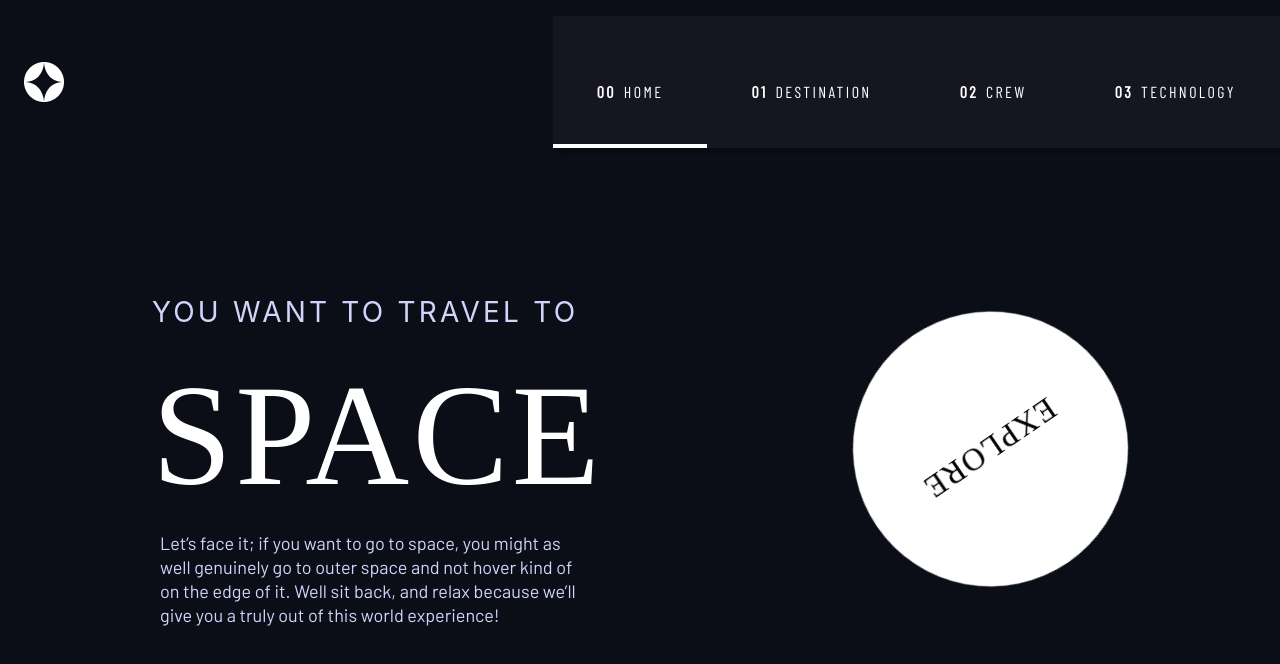
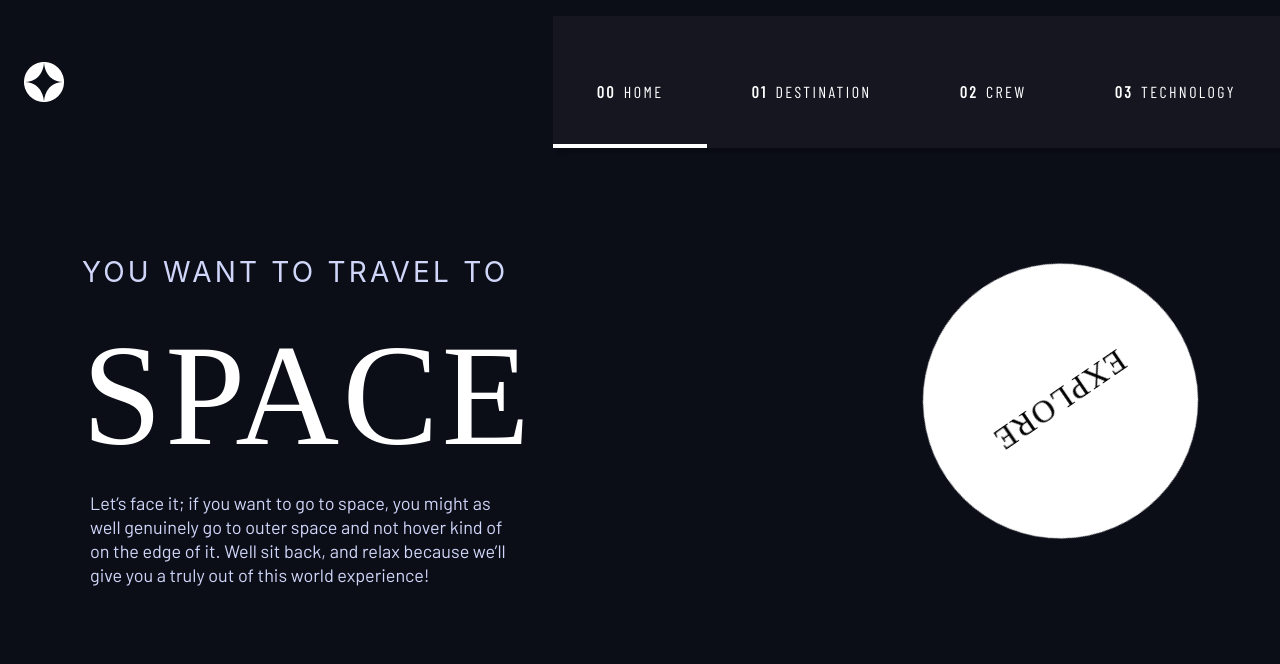
Before and after one commit to doganeraylin/space-tourism-frontend, a Next.js app: page / in a window 1280 px wide. Shown: the top 664 px of the page. Built offline with nearby package versions, Linux system fonts and the light colour scheme; a web font is replaced by a local one.

Commit message:
fixed positioning

```diff
--- a/components/Crew/Crew.module.css
+++ b/components/Crew/Crew.module.css
@@ -1,11 +1,14 @@
 .container {
-    max-width: 325px;
-    margin: 5% auto 0;
+    display: flex;
+    flex-direction: column;
+    align-items: center;
 }
 
 .tabsContainer {
-    margin: 0 auto;
-    width: 10rem;
+    display: flex;
+    justify-content: center;
+    gap: 1.5rem;
+    margin: 1rem 0;
 }
 
 .imgContainer {
@@ -14,13 +17,14 @@
 }
 
 .imgContainer img {
-    max-width: 170px;
+    max-width: 100%;
+    padding: 1rem 2rem;
 }
 
 .tabBtn {
     border: none;
-    width: 0.75rem;
-    height: 0.75rem;
+    width: 1rem;
+    height: 1rem;
     border-radius: 50%;
     opacity: 0.17;
 }
@@ -70,7 +74,6 @@
     line-height: 1.5rem;
 }
 
-
 .title {
     font-family: var(--barlow-condensed);
     text-transform: uppercase;
@@ -86,14 +89,17 @@
     margin-right: .75rem;
 }
 
-/* media queries tablet */
+.textContainer {
+    text-align: center;
+}
+
+.bio {
+    max-width: 500px;
+    margin: 0 auto;
+    padding: 0.5rem 1rem;
+}
 
 @media (min-width: 768px) {
-
-    .container {
-        max-width: 460px;
-    }
-
     .imgContainer {
         border: none;
     }
@@ -107,14 +113,7 @@
     }
 }
 
-/* media queries desktop */
-
-@media (min-width: 1200px) {
-
-    .container {
-        max-width: 1100px;
-    }
-
+@media (min-width: 1024px) {
     .title {
         font-size: 2rem;
         margin: 1rem 0 1.5rem 4rem;
@@ -125,18 +124,9 @@
         max-width: 530px;
     }
 
-    .tabsContainer {
-        margin: 3rem 0 0;
-    }
-
     .tabBtn {
         width: 1rem;
         height: 1rem;
-    }
-
-    .textContainer {
-        max-width: 500px;
-        padding: 10rem 0;
     }
 
     .fullName {
--- a/components/Destination/Destination.module.css
+++ b/components/Destination/Destination.module.css
@@ -28,9 +28,27 @@
     color: var(--white);
 }
 
-.container {
-    max-width: 325px;
-    margin: 5% auto;
+.distanceTitle,
+.travelTimeTitle {
+    margin: 0.5rem 0;
+    font-size: 1.5rem;
+}
+
+.distance,
+.travelTime {
+    font-size: 1.2rem;
+}
+
+.container,
+.textContainer {
+    display: flex;
+    flex-direction: column;
+    align-items: center;
+}
+
+.tabsContainer {
+    text-align: center;
+    margin: 1.5rem 0;
 }
 
 .tabBtn {
@@ -40,6 +58,7 @@
     letter-spacing: 0.10rem;
     color: var(--light-blue);
     cursor: pointer;
+    margin: 0 0.5rem;
 }
 
 .tabBtn:hover {
@@ -74,6 +93,7 @@
 }
 
 .description {
+    text-align: center;
     text-transform: none;
     color: var(--light-blue);
     padding-bottom: 1.25rem;
@@ -81,21 +101,18 @@
     line-height: 1.5rem;
     border-bottom: 1px solid var(--border);
     font-family: var(--barlow);
+    max-width: 500px;
+    margin: 0 auto;
+
 }
 
 .destinationImg {
-    max-width: 200px;
-    max-height: 200px;
+    max-width: 100%;
+    margin: 0 auto;
+    padding: 1rem;
 }
 
-
-/* media queries tablet */
-
 @media (min-width: 768px) {
-
-    .container {
-        max-width: 520px;
-    }
 
     .title {
         font-size: 1.5rem;
@@ -105,22 +122,21 @@
         font-size: 5rem;
     }
 
-    .destinationImg {
-        max-width: 300px;
-        max-height: 300px;
+    .detailsContainer {
+        display: flex;
+        gap: 4rem;
     }
 }
 
-/* media queries desktop */
-
-@media (min-width: 1200px) {
+@media (min-width: 1024px) {
 
     .container {
-        max-width: 1100px;
+        flex-direction: row;
+        justify-content: space-around;
     }
 
     .destinationInfoWrapper {
-        max-width: 445px;
+        max-width: 60%;
     }
 
     .title {
@@ -129,8 +145,19 @@
         text-align: left;
     }
 
-    .destinationImg {
-        max-width: 445px;
-        max-height: 445px;
+    .tabsContainer {
+        text-align: left;
+        font-size: 1.3rem;
     }
+
+    .textContainer {
+        align-items: flex-start;
+    }
+
+    .description {
+        font-size: 1.2rem;
+        text-align: left;
+    }
+
+
 }
--- a/components/Home/Home.module.css
+++ b/components/Home/Home.module.css
@@ -1,6 +1,7 @@
 .container {
-    max-width: 325px;
-    margin: 5% auto;
+    display: flex;
+    flex-direction: column;
+    align-items: center;
 }
 
 .title,
@@ -34,6 +35,8 @@
     font-size: 0.9rem;
     line-height: 1.5rem;
     padding: 0 0.50rem;
+    max-width: 500px;
+    margin: 0 auto;
 }
 
 .exploreBtn {
@@ -56,10 +59,11 @@
     text-align: center;
 }
 
-
-/* media queries tablet */
-
 @media (min-width:768px) {
+    .container {
+        flex-direction: row;
+        justify-content: space-around;
+    }
 
     .textContainer {
         max-width: 450px;
@@ -70,17 +74,9 @@
         height: 240px;
         font-size: 2rem;
     }
-
-
 }
 
-/* media queries desktop */
-
-@media (min-width: 1200px) {
-
-    .container {
-        max-width: 1000px;
-    }
+@media (min-width: 1024px) {
 
     .textContainer {
         text-align: left;
--- a/components/Technology/Technology.module.css
+++ b/components/Technology/Technology.module.css
@@ -10,7 +10,6 @@
 
 .container {
     text-transform: uppercase;
-    margin: 5% auto;
 }
 
 .wrapper {
@@ -19,7 +18,9 @@
 }
 
 .tabsContainer {
-    max-width: 180px;
+    display: flex;
+    justify-content: center;
+    gap: 2rem;
 }
 
 .tabBtn {
@@ -39,16 +40,19 @@
     border: 1px solid var(--white);
 }
 
-
+.textContainer {
+    text-align: center;
+}
 
 .title {
     font-family: var(--barlow-condensed);
     text-transform: uppercase;
     letter-spacing: 0.15rem;
     font-size: 1rem;
-    margin: 1rem 0 1.5rem;
+    margin: 1rem 1.5rem;
     color: var(--white);
     text-align: center;
+
 
 }
 
@@ -58,6 +62,14 @@
     margin-right: .75rem;
 }
 
+.subtitle {
+    font-family: var(--barlow-condensed);
+    font-size: 1rem;
+    line-height: 1rem;
+    letter-spacing: .14rem;
+    margin: 1rem 0;
+}
+
 .description {
     text-align: center;
     text-transform: none;
@@ -65,13 +77,6 @@
     font-size: .9rem;
     line-height: 1.5rem;
     margin-bottom: 3rem;
-}
-
-.subtitle {
-    font-family: var(--barlow-condensed);
-    font-size: .8rem;
-    line-height: 1rem;
-    letter-spacing: .14rem;
 }
 
 .term {
@@ -84,10 +89,7 @@
     max-width: 100%;
 }
 
-/* media queries tablet */
-
 @media (min-width: 768px) {
-
     .subtitle {
         font-size: 1rem;
     }
@@ -99,17 +101,9 @@
     .term {
         font-size: 2.5rem;
     }
-
 }
 
-/* media queries desktop */
-
-@media (min-width: 1200px) {
-
-    .container {
-        max-width: 1500px;
-        margin: 10% auto;
-    }
+@media (min-width: 1024px) {
 
     .tabBtn {
         width: 60px;
```
